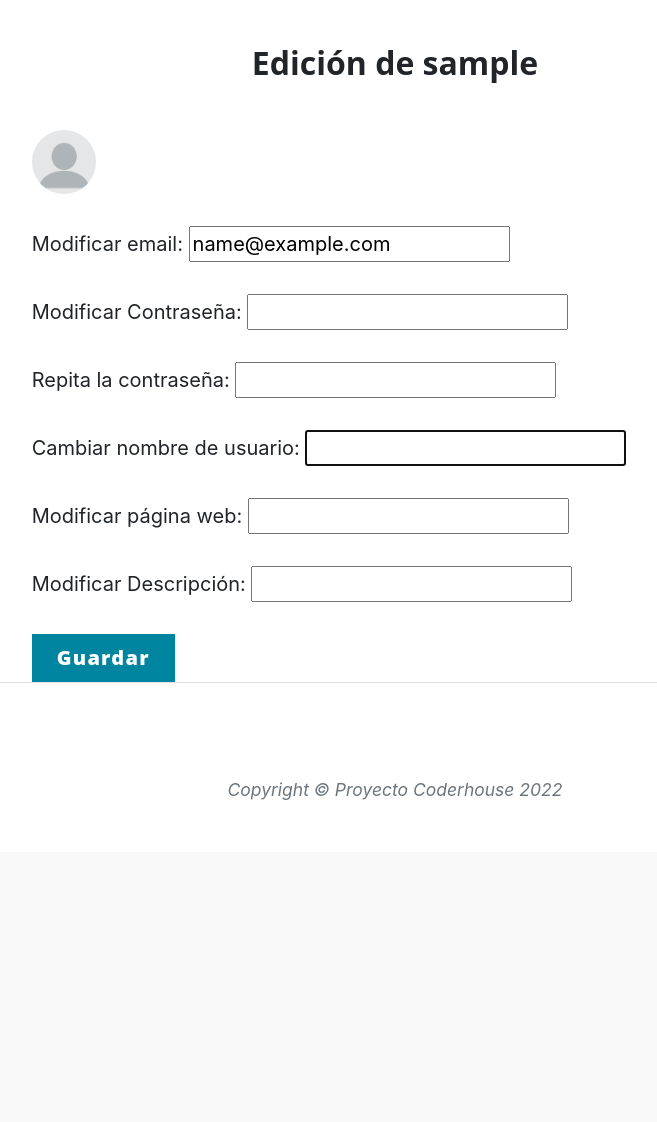
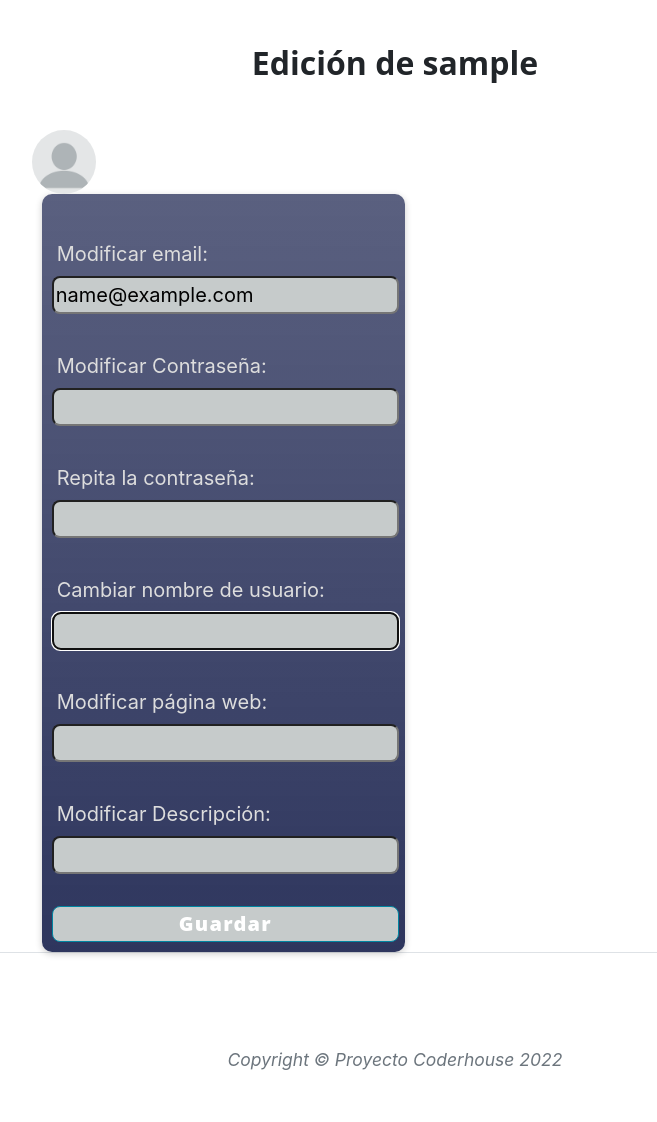
Before and after one commit to ckalvaro/proyecto_django, a Django app: page /AppBlog/editar_usuario/ in a window 1280 px wide. Shown: the part 412-1534 px from the top of the page, without its empty margins (245-902 px from the left). Before the commit the page ends 1212 px from the top, so only its background shows below. Run offline with Django 4.2, Linux system fonts and the light colour scheme; the visitor is signed in with stand-in values (Sample User, id 1); data that the repository does not hold is empty; parts of the project's set-up code (start-up, migrations or seed data) failed here and were passed over; some libraries are stand-ins or nearby versions.

Commit message:
clases css a edicion de usuario

```diff
--- a/Stamps/AppBlog/templates/AppBlog/editar_usuario.html
+++ b/Stamps/AppBlog/templates/AppBlog/editar_usuario.html
@@ -17,7 +17,7 @@
 {% endif %}
 
 <div class="form-container">
-    <div class="ditUser">
+    <div class="content1">
 
         <a href="{% url 'AppBlog:agregar_avatar' %}"><img class="img-avatar-nav" src="{{ imagen }}" alt=" "> </a>
 
```
